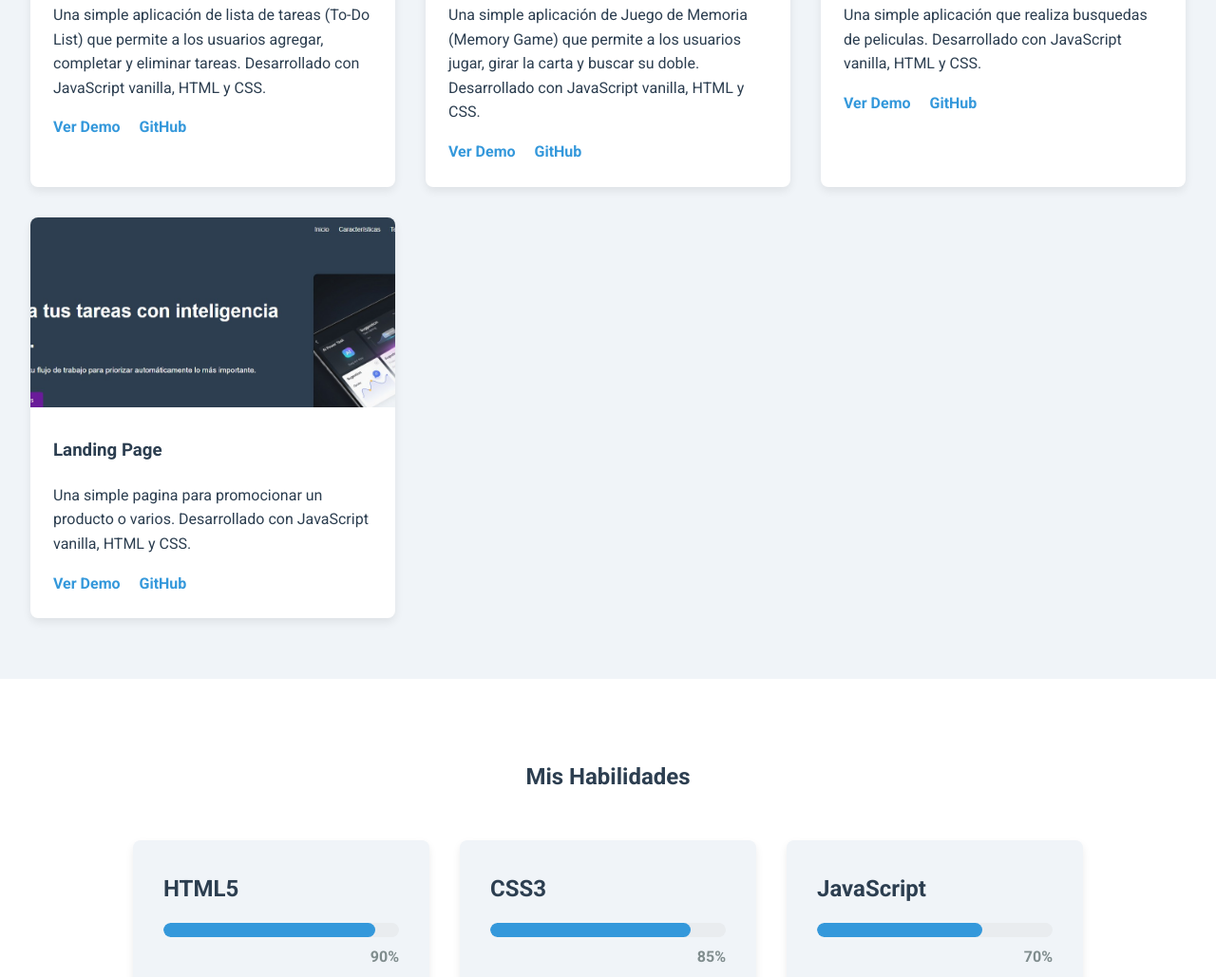
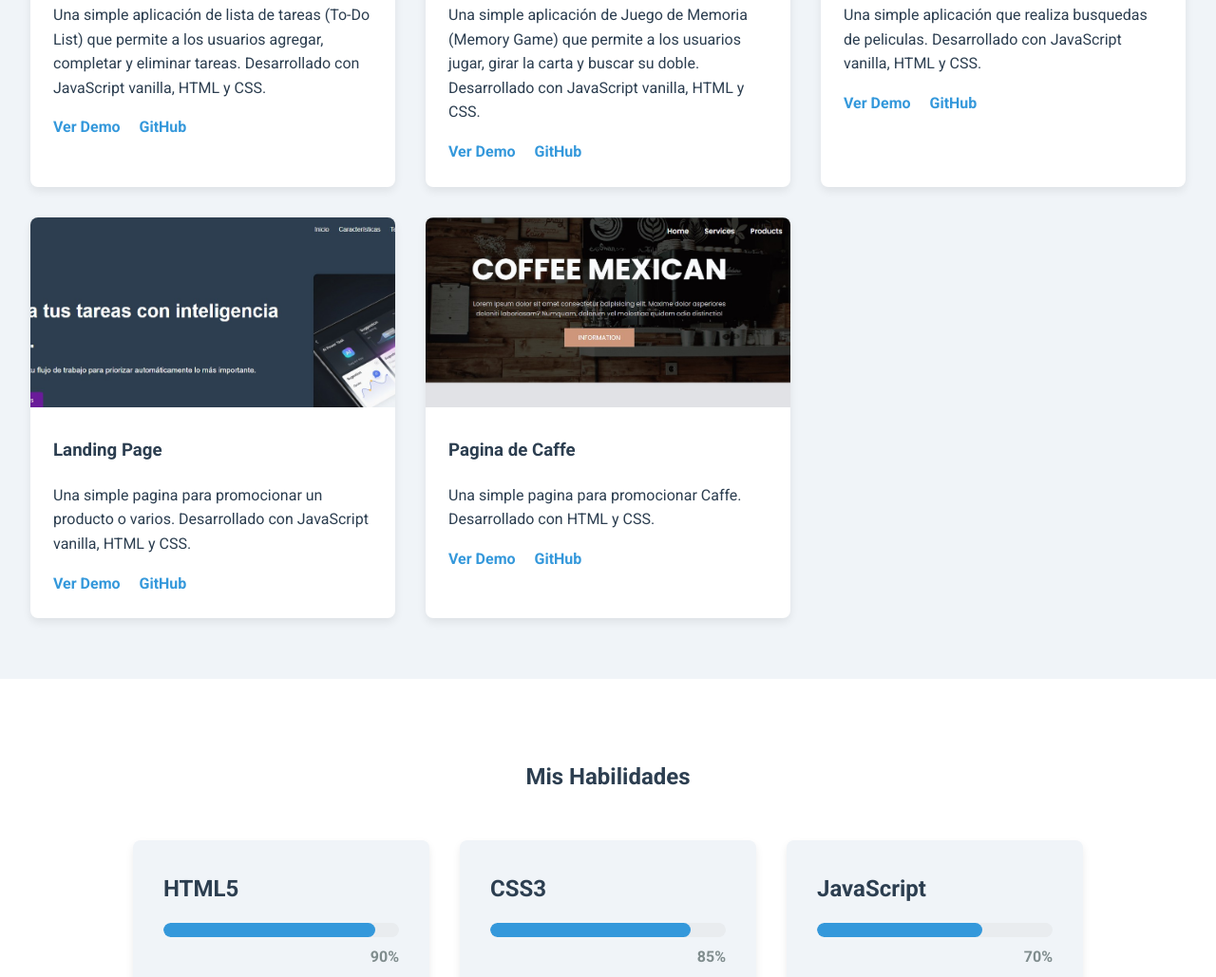
Before and after one commit to HaroldRosado/mi-portafolio, a plain HTML site: page index.html in a window 1280 px wide. Shown: the part 909-1938 px from the top of the page at 95% size. Drawn offline with Linux system fonts and the light colour scheme.

Commit message:
Subiendo proyecto de pagina de caffe

```diff
--- a/index.html
+++ b/index.html
@@ -120,6 +120,20 @@
                     </div>
                 </div>
 
+                <div class="proyecto-card">
+                    <img src="img/caffe.jpg" alt="Miniatura del proyecto To-Do List" class="proyecto-img">
+
+                    <div class="proyecto-info">
+                        <h3>Pagina de Caffe</h3>
+                        <p>Una simple pagina para promocionar Caffe. Desarrollado con HTML y CSS.</p>
+
+                        <div class="proyecto-links">
+                            <a href="https://haroldrosado.github.io/coffee-page/" target="_blank" class="enlace-demo">Ver Demo</a>
+                            <a href="https://github.com/HaroldRosado/coffee-page" target="_blank" class="enlace-github">GitHub</a>
+                        </div>
+                    </div>
+                </div>
+
             </div>
         </section>
 
```
Also changed, not shown: img/caffe.jpg (added).
